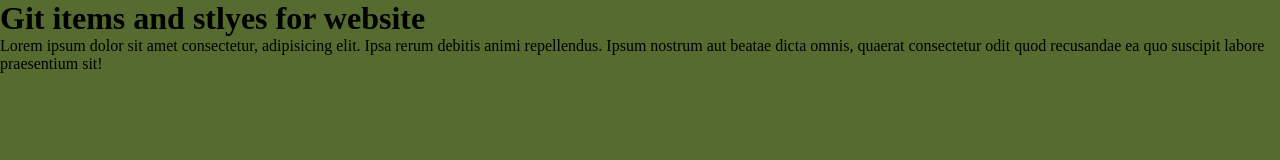
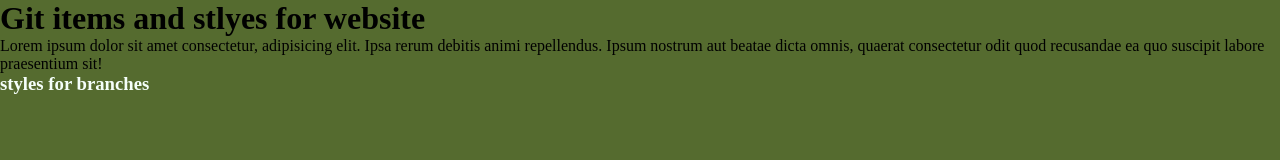
Before and after one commit to pilarmotolini/camada22940, a plain HTML site: page index.html in a window 1280 px wide. Drawn offline with Linux system fonts and the light colour scheme.

Commit message:
agrego mi primer commit en rama1

```diff
--- a/estilos.css
+++ b/estilos.css
@@ -6,3 +6,6 @@
 body {
     background-color: darkolivegreen;
 }
+h3 {
+    color: mintcream;
+}
--- a/index.html
+++ b/index.html
@@ -10,5 +10,6 @@
 <body>
     <h1>Git items and stlyes for website</h1>
     <p>Lorem ipsum dolor sit amet consectetur, adipisicing elit. Ipsa rerum debitis animi repellendus. Ipsum nostrum aut beatae dicta omnis, quaerat consectetur odit quod recusandae ea quo suscipit labore praesentium sit!</p>
+    <h3>styles for branches</h3>
 </body>
 </html>
```
